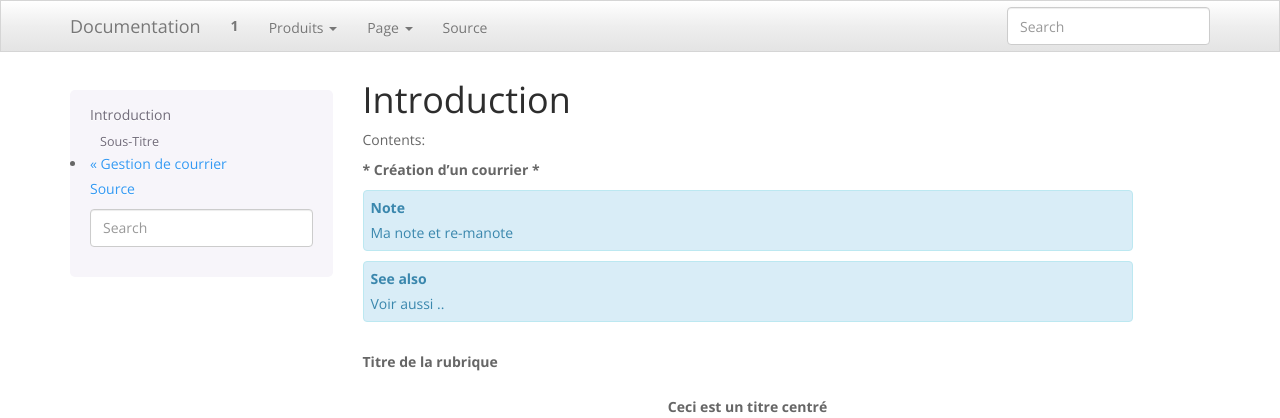
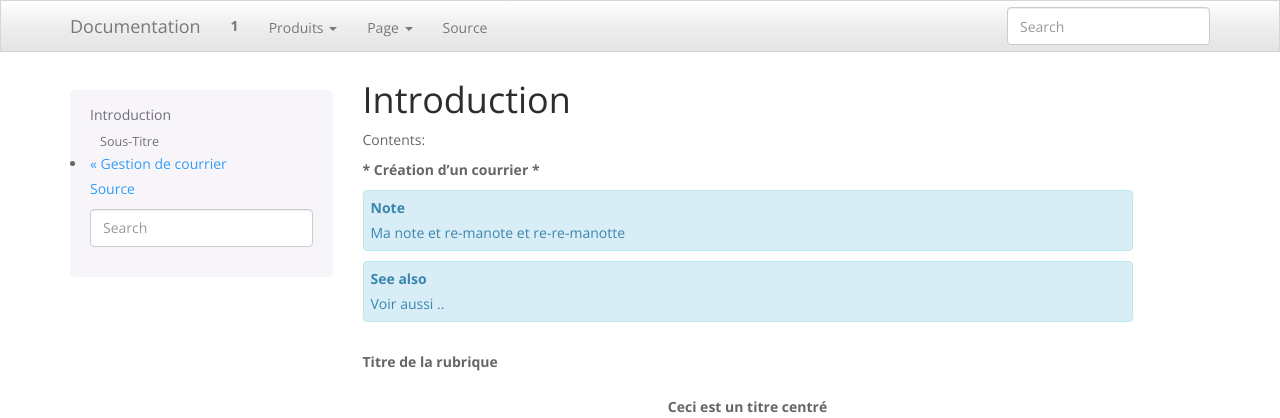
Before and after one commit to lambil/testdoc, a Sphinx documentation site: the page built from docs/dms/intro.rst, in a window 1280 px wide. Shown: the top 418 px of the page. Built offline with Sphinx 7.4.7, drawn with Linux system fonts in a browser that asks for light colours; pages that are not in the unit, such as notebooks, are missing from menus.

Commit message:
modif note

```diff
--- a/docs/dms/intro.rst
+++ b/docs/dms/intro.rst
@@ -15,6 +15,7 @@ Contents:
 .. note::
   Ma note
   et re-manote
+  et re-re-manotte
 
 .. seealso::
   Voir aussi ..
```
